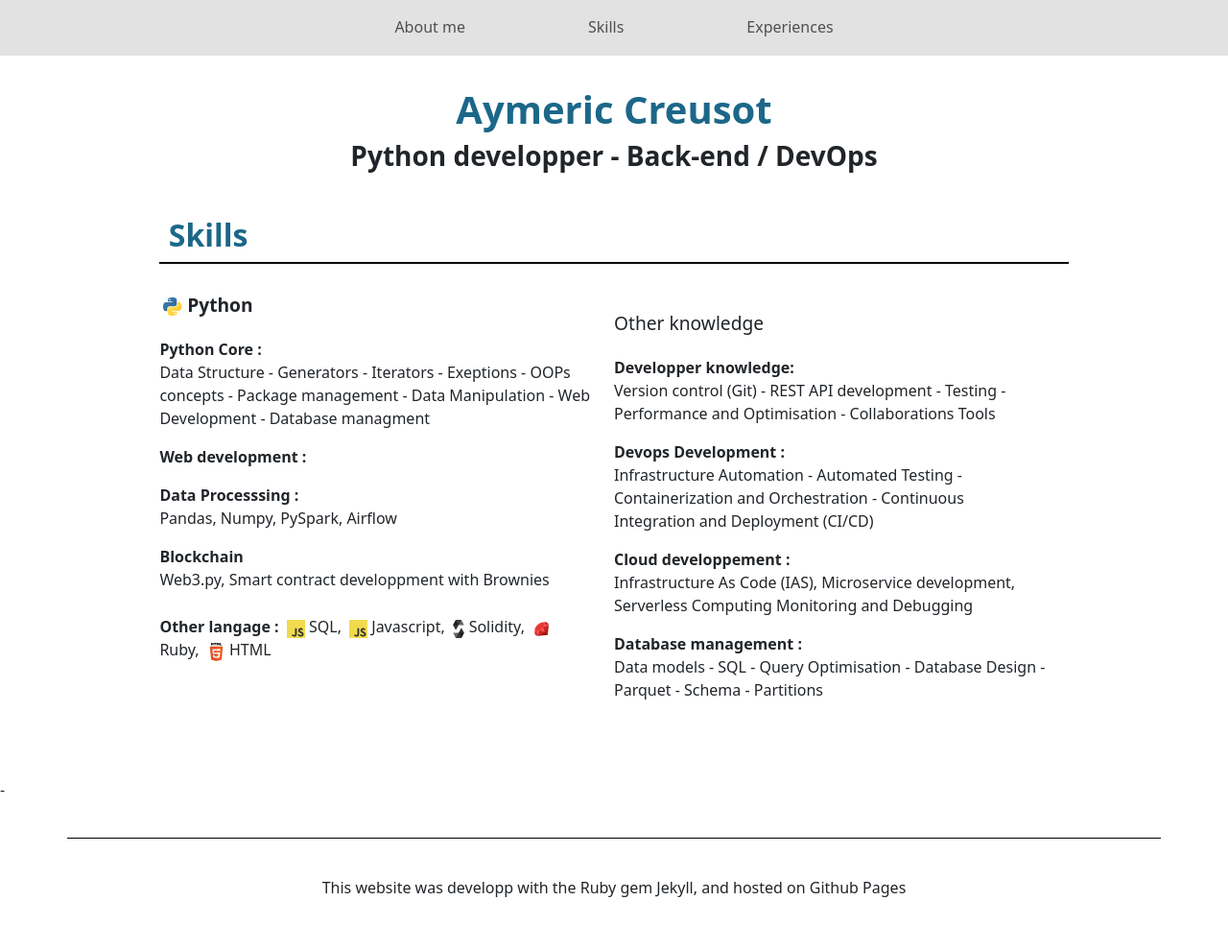
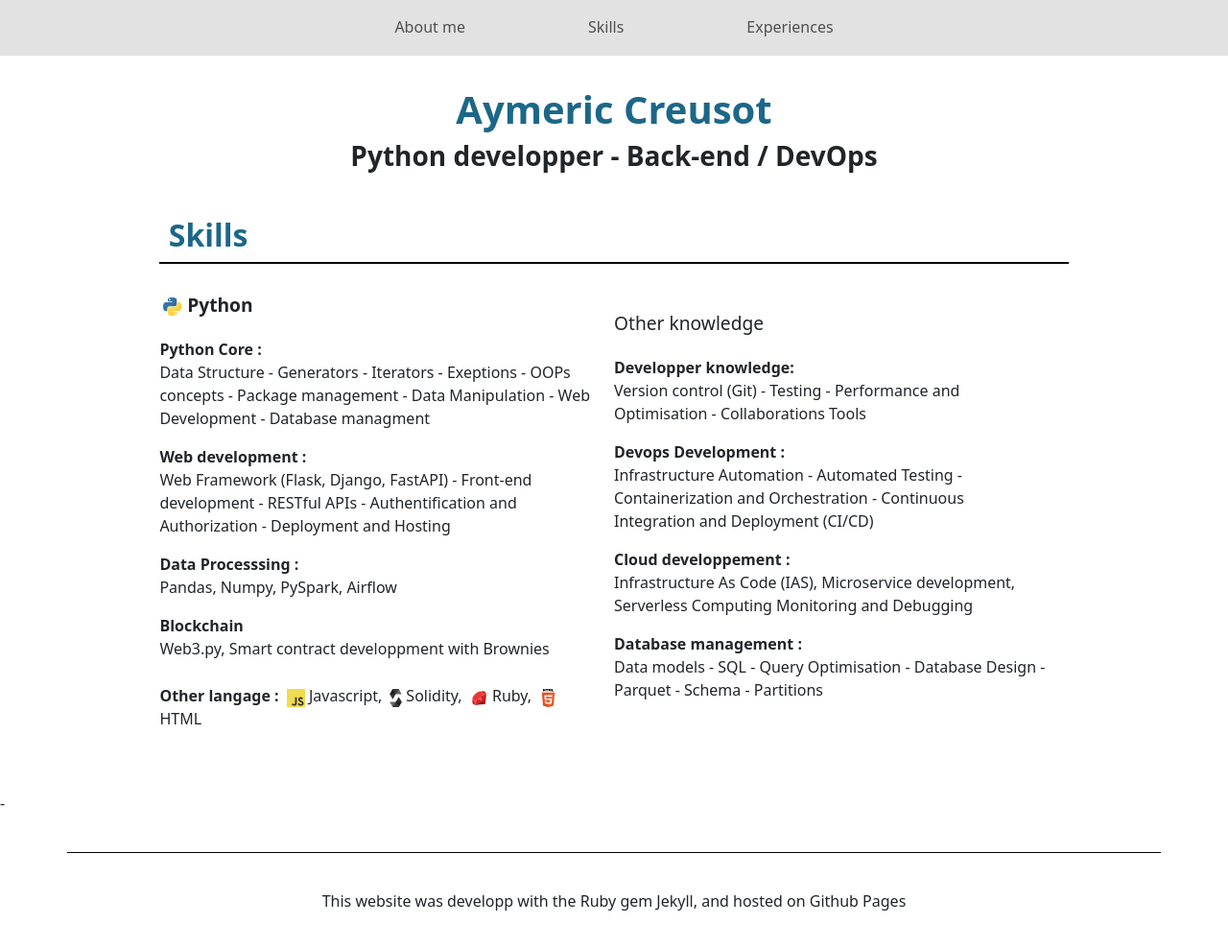
Before and after one commit to DevRickyCst/DevRickyCst.github.io, a Jekyll site: the page built from skills.md, in a window 1280 px wide and 1006 px high. Shown: the top 988 px of the window at 96% size. Built offline with Jekyll 4.4.1, drawn with Linux system fonts in a browser that asks for light colours.

Commit message:
finish skills section

```diff
--- a/skills.md
+++ b/skills.md
@@ -16,15 +16,13 @@ lable : skills
                     <p>Data Structure - Generators - Iterators - Exeptions - OOPs concepts -
                     Package management - Data Manipulation - Web Development - Database managment </p>
                     <b>Web development :</b>
-                    <p></p>
+                    <p>Web Framework (Flask, Django, FastAPI) - Front-end development - RESTful APIs - Authentification and Authorization - Deployment and Hosting</p>
                     <b>Data Processsing :</b>
                     <p>Pandas, Numpy, PySpark, Airflow</p>
                     <b>Blockchain </b>
                     <p>Web3.py, Smart contract developpment with Brownies</p>
                     <div class='div_langages'>
                         <b>Other langage :</b>
-                            <img src="/assets/image/javascript.svg" alt="javascript_logo">
-                            SQL,
                             <img src="/assets/image/javascript.svg" alt="javascript_logo">
                             Javascript,
                             <img src="/assets/image/solidity.svg" alt="solidity_logo">
@@ -38,7 +36,7 @@ lable : skills
                 <div class='div_knowledge col-6'>
                     <div class='skill_header'>Other knowledge</div>
                     <b>Developper knowledge:</b>
-                    <p>Version control (Git) - REST API development - Testing -
+                    <p>Version control (Git) - Testing -
                         Performance and Optimisation - Collaborations Tools </p>
                     <b>Devops Development :</b>
                     <p>Infrastructure Automation - Automated Testing -
```
Also changed, not shown: 1 other file.
